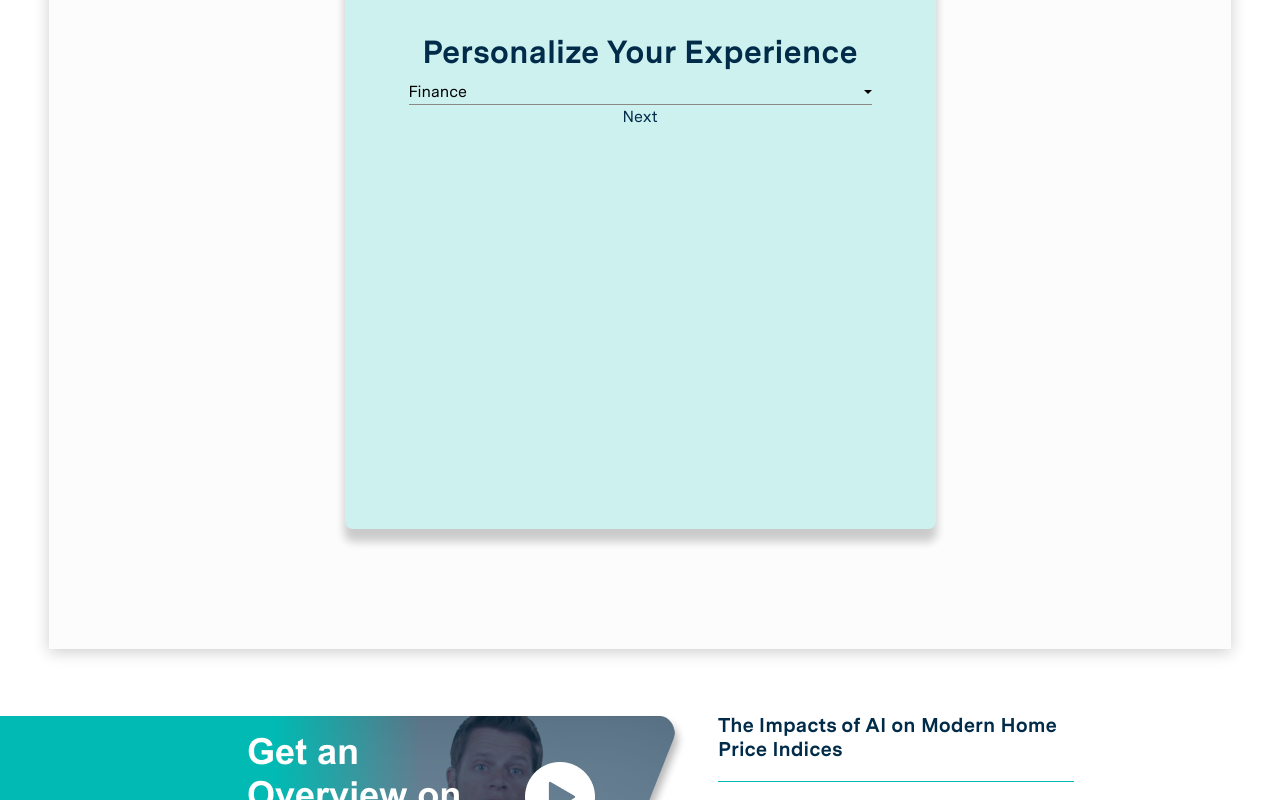
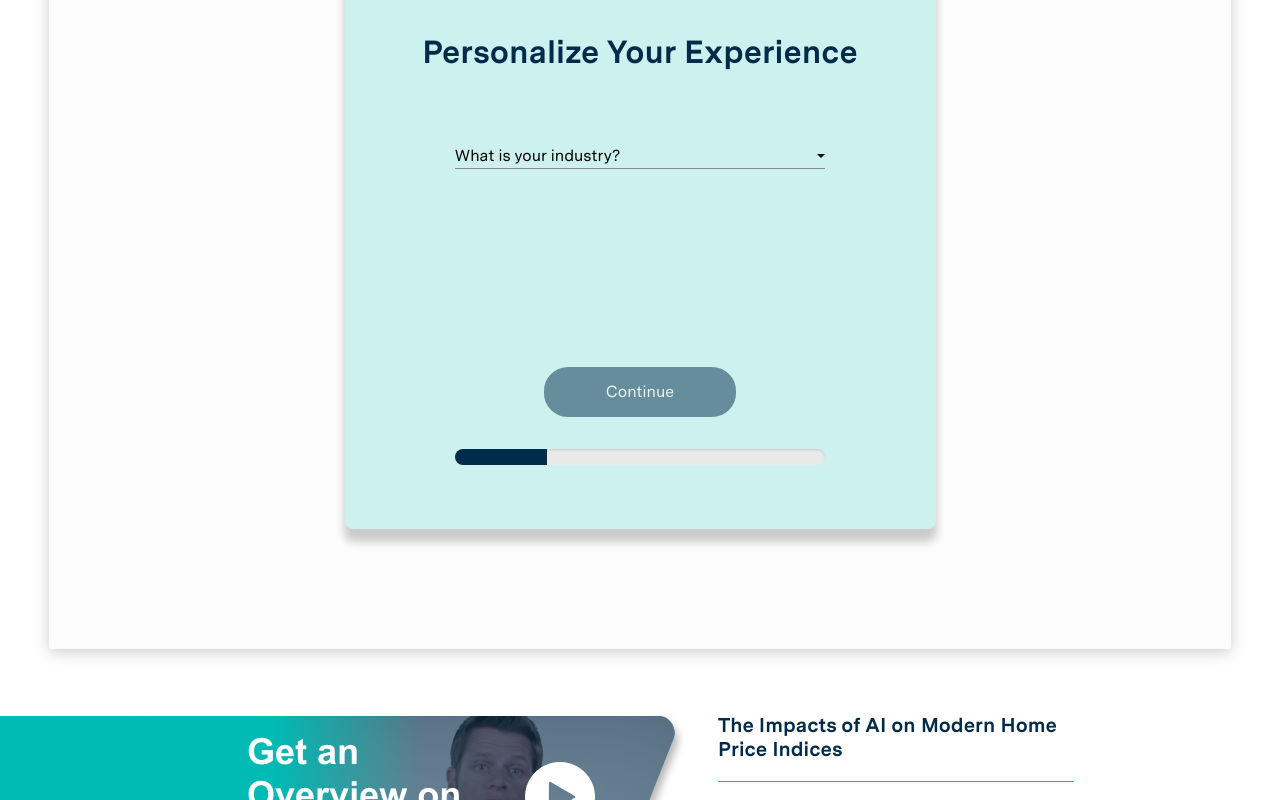
Before and after one commit to hanseulshim/radian-hpi, a React (Create React App) app: page / in a window 1280 px wide. Both pictures are taken after a click on the button "Get Started". Shown: the part 1932-2732 px from the top of the page. Built offline with nearby package versions, Linux system fonts and the light colour scheme.

Commit message:
location and attribute wizard screen

```diff
--- a/src/components/explore-the-data/wizard/index.tsx
+++ b/src/components/explore-the-data/wizard/index.tsx
@@ -2,6 +2,7 @@ import React, { useContext, useState } from 'react'
 import { ContentContext } from 'components/App'
 import { GetStarted } from './screens/GetStarted'
 import { Industry } from './screens/Industry'
+import { LocationAttribute } from './screens/LocationAttribute'
 
 interface Props {}
 
@@ -46,9 +47,19 @@ export const Wizard: React.FC<Props> = () => {
               onFormChange={onFormChange}
               changeScreen={changeScreen}
               currentScreen={screen}
+              industry={form.industry}
             />
           )}
-          {screen === 1 && <p>Next</p>}
+          {screen === 2 && (
+            <LocationAttribute
+              onFormChange={onFormChange}
+              changeScreen={changeScreen}
+              currentScreen={screen}
+              locationType={form.locationType}
+              location={form.location}
+              attribute={form.attribute}
+            />
+          )}
           {screen === 0 && (
             <img
               src={'./assets/hpi_wizard_bg.svg'}
--- a/src/components/explore-the-data/wizard/screens/Industry.tsx
+++ b/src/components/explore-the-data/wizard/screens/Industry.tsx
@@ -4,22 +4,49 @@ interface Props {
   onFormChange: (name: string, value: string) => void
   changeScreen: (screen: number) => void
   currentScreen: number
+  industry: string
 }
 
 export const Industry: React.FC<Props> = ({
   onFormChange,
   changeScreen,
-  currentScreen
+  currentScreen,
+  industry
 }) => {
+  const progress = {
+    width: (currentScreen / 4) * 100 + '%'
+  }
+
   return (
-    <>
+    <div className="industry-container">
       <select
         className="custom-select"
         onChange={e => onFormChange('industry', e.target.value)}
+        value={industry}
       >
+        <option value={''}>What is your industry?</option>
         <option value={'finance'}>Finance</option>
         <option value={'software'}>software</option>
       </select>
-    </>
+      <div className="continue">
+        <button
+          className="btn btn-primary"
+          disabled={!industry}
+          onClick={() => changeScreen(currentScreen + 1)}
+        >
+          Continue
+        </button>
+        <div className="progress">
+          <div
+            className="progress-bar bg-primary"
+            role="progressbar"
+            style={progress}
+            aria-valuenow={currentScreen / 4}
+            aria-valuemin={0}
+            aria-valuemax={100}
+          ></div>
+        </div>
+      </div>
+    </div>
   )
 }
--- /dev/null
+++ b/src/components/explore-the-data/wizard/screens/LocationAttribute.tsx
@@ -0,0 +1,86 @@
+import React from 'react'
+
+interface Props {
+  onFormChange: (name: string, value: string) => void
+  changeScreen: (screen: number) => void
+  currentScreen: number
+  locationType: string
+  location: string
+  attribute: string
+}
+
+export const LocationAttribute: React.FC<Props> = ({
+  onFormChange,
+  changeScreen,
+  currentScreen,
+  locationType,
+  location,
+  attribute
+}) => {
+  const progress = {
+    width: (currentScreen / 4) * 100 + '%'
+  }
+
+  return (
+    <div className="location-attribute-container">
+      <p>Pick a location and attribute</p>
+      <div className="locations">
+        <select
+          className="custom-select location-type-select"
+          onChange={e => onFormChange('locationType', e.target.value)}
+          value={locationType}
+        >
+          <option value={''}>All...</option>
+          <option value={'zipcode'}>Zip Code</option>
+          <option value={'neighborhood'}>Neighborhood</option>
+        </select>
+        <select
+          className="custom-select location-select"
+          onChange={e => onFormChange('location', e.target.value)}
+          value={location}
+        >
+          <option value={''}>Type a specific location here</option>
+          <option value={'zipcode'}>Zip Code</option>
+          <option value={'neighborhood'}>Neighborhood</option>
+        </select>
+      </div>
+      <div className="attributes">
+        <select
+          className="custom-select attribute-select"
+          onChange={e => onFormChange('attribute', e.target.value)}
+          disabled={!locationType || !location}
+          value={attribute}
+        >
+          <option value={''}>Compare attributes</option>
+          <option value={'bedrooms'}>Bedrooms</option>
+          <option value={'price'}>Price</option>
+        </select>
+      </div>
+      <div className="continue">
+        <button
+          className="btn btn-primary"
+          disabled={!locationType || !location || !attribute}
+          onClick={() => changeScreen(currentScreen + 1)}
+        >
+          Continue
+        </button>
+        <div className="progress">
+          <div
+            className="progress-bar bg-primary"
+            role="progressbar"
+            style={progress}
+            aria-valuenow={currentScreen / 4}
+            aria-valuemin={0}
+            aria-valuemax={100}
+          ></div>
+        </div>
+        <img
+          src={'./static/icons/arrow-left.svg'}
+          alt="back-arrow"
+          className="wizard-back-btn"
+          onClick={() => changeScreen(currentScreen - 1)}
+        />
+      </div>
+    </div>
+  )
+}
--- a/src/styles/exploreTheData.scss
+++ b/src/styles/exploreTheData.scss
@@ -35,9 +35,6 @@
     align-items: center;
     padding: 4em;
     position: relative;
-
-    h2 {
-    }
 
     .get-started-container {
       display: flex;
@@ -77,5 +74,65 @@
       width: 100%;
       z-index: 0;
     }
+
+    .industry-container {
+      width: 80%;
+      height: 100%;
+      display: flex;
+      flex-direction: column;
+      justify-content: space-between;
+
+      select {
+        margin: 4em 0;
+      }
+      button {
+        display: block;
+        margin-left: auto;
+        margin-right: auto;
+        margin-bottom: 2em;
+      }
+    }
+
+    .location-attribute-container {
+      width: 80%;
+      display: flex;
+      flex-grow: 1;
+      flex-direction: column;
+      justify-content: space-between;
+      text-align: center;
+
+      p {
+        margin: 2em 0;
+      }
+
+      .locations {
+        display: flex;
+        .location-type-select {
+          width: 40%;
+          margin-right: 10px;
+        }
+        .location-select {
+          width: 60%;
+        }
+      }
+      .attributes {
+        display: flex;
+      }
+
+      button {
+        display: block;
+        margin-left: auto;
+        margin-right: auto;
+        margin-bottom: 2em;
+      }
+
+      .wizard-back-btn {
+        position: absolute;
+        left: 2.5%;
+        top: 45%;
+        width: 2em;
+        cursor: pointer;
+      }
+    }
   }
 }
```
